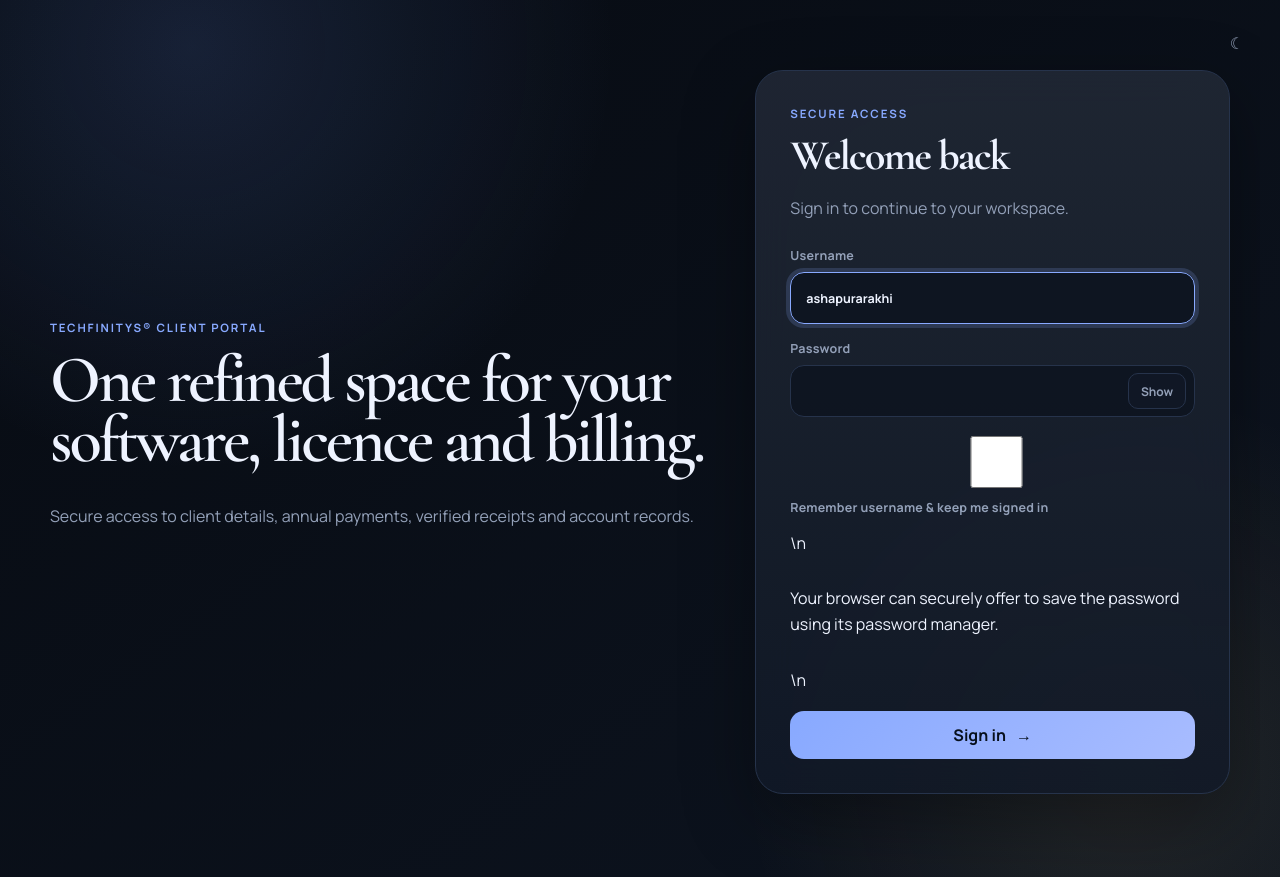
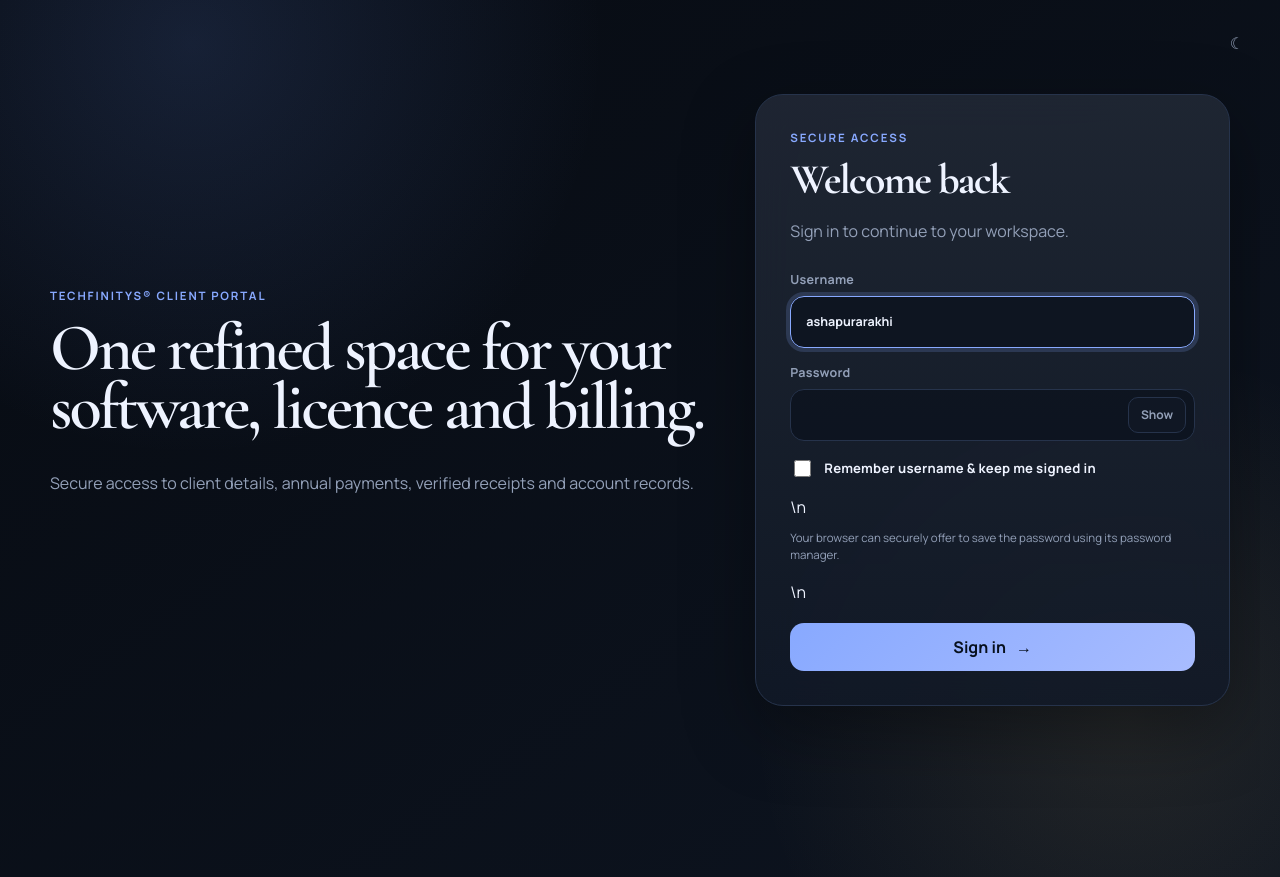
Before and after one commit to gitwork3054/techfinitys_paymentgateway, a Django app: page /login/ in a window 1280 px wide. Shown: the top 877 px of the page. Run offline with Django 5.2, Linux system fonts and the light colour scheme.

Commit message:
Style remember-login option

```diff
--- a/portal/static/portal/app.css
+++ b/portal/static/portal/app.css
@@ -822,3 +822,28 @@
 @media(prefers-reduced-motion:reduce){
   .splash-logo,.splash-orbit::before{animation:none!important}
 }
+
+/* Remember-login option */
+.remember-row{
+  display:flex!important;
+  grid-template-columns:none!important;
+  align-items:center;
+  gap:10px!important;
+  color:var(--text)!important;
+  font-size:.82rem!important;
+  cursor:pointer;
+}
+.remember-row input{
+  width:17px!important;
+  height:17px!important;
+  min-height:0!important;
+  padding:0!important;
+  accent-color:var(--accent);
+  flex:none;
+}
+.login-security-note{
+  margin:-4px 0 2px;
+  color:var(--muted);
+  font-size:.72rem;
+  line-height:1.45;
+}
```
